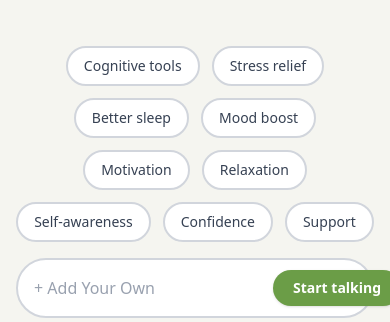
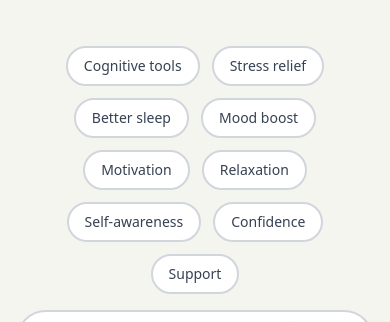
Before and after one commit to spimethod/quiz, a Next.js app: page /quiz/goals in a window 390 px wide. Shown: the part 522-844 px from the top of the page. Built offline with nearby package versions, Linux system fonts and the light colour scheme; grey boxes are pictures that could not be loaded.

Commit message:
Add horizontal padding to goal options buttons container

```diff
--- a/app/quiz/goals/page.tsx
+++ b/app/quiz/goals/page.tsx
@@ -270,7 +270,7 @@ export default function GoalsPage() {
 
         {/* Goal Options */}
         <div className={`mb-4 sm:mb-6 ${isExpanded ? 'mb-0' : ''}`}>
-          <div className="flex flex-wrap justify-center gap-3 sm:gap-4 mb-4">
+          <div className="flex flex-wrap justify-center gap-3 sm:gap-4 mb-4 px-4 sm:px-6 md:px-8 lg:px-10">
           {goalOptions.map((option) => (
             <button
               key={option}
```
